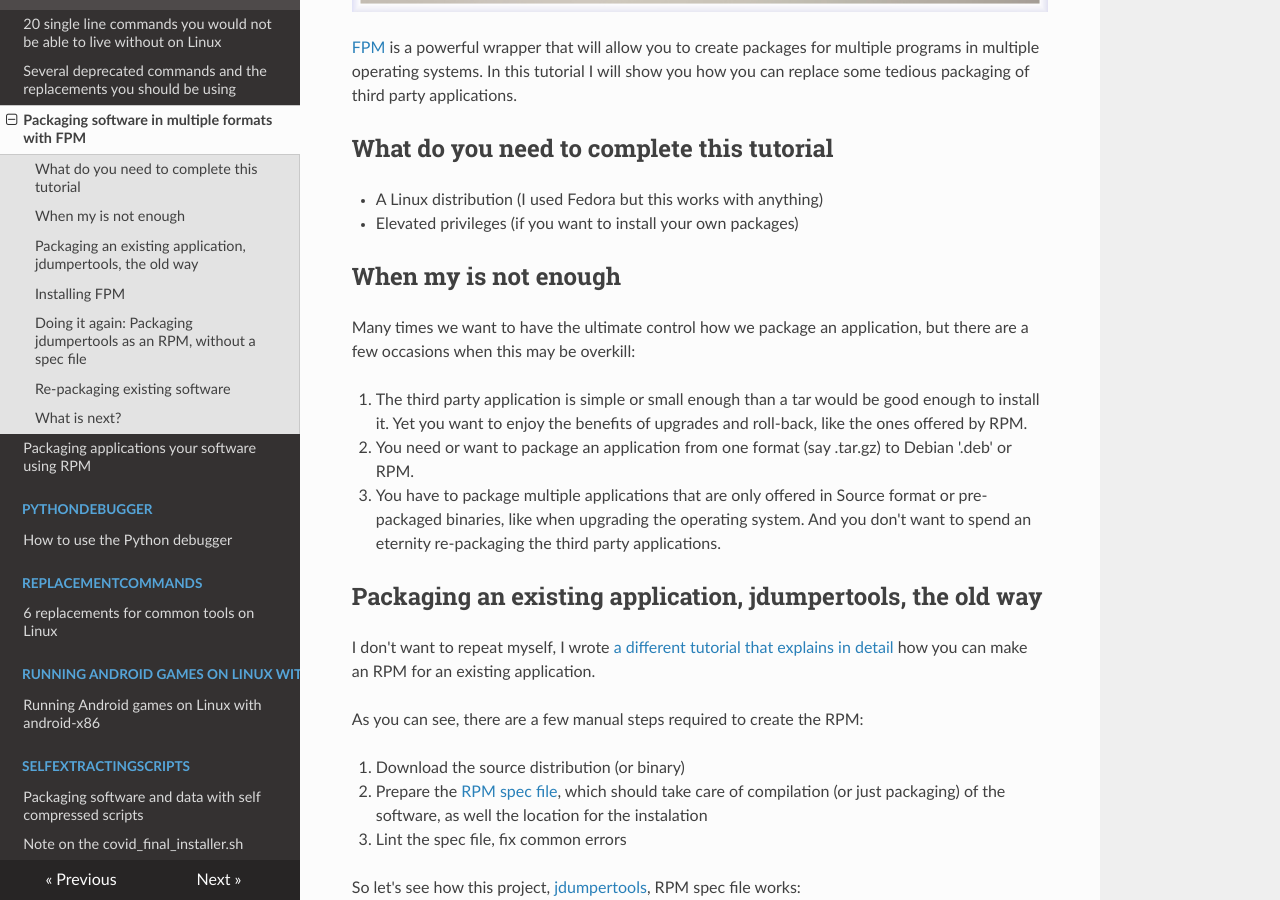
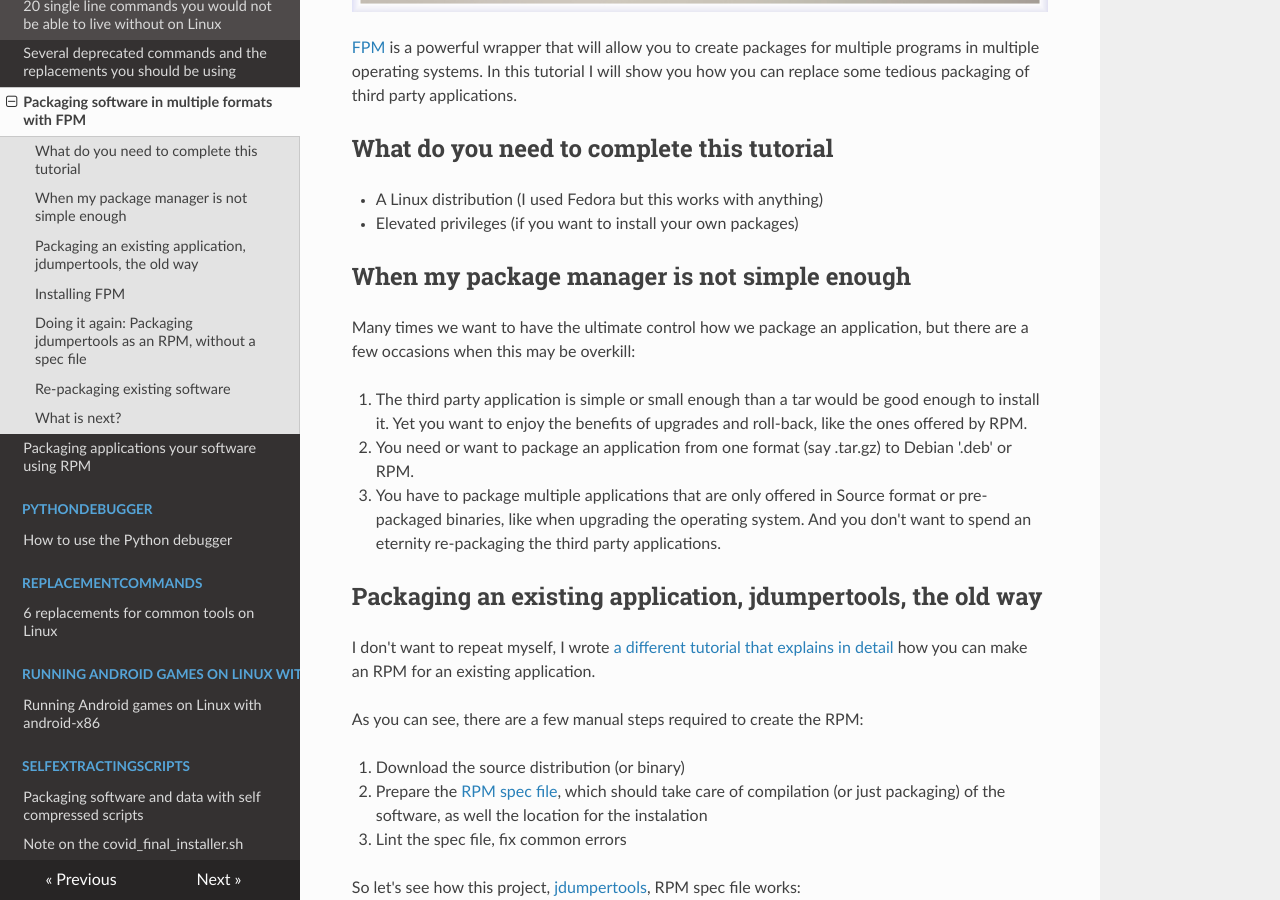
Before and after one commit to josevnz/tutorials, an MkDocs documentation site: the page built from docs/GettingStartedWithFpm.md, in a window 1280 px wide and 900 px high, scrolled down 1071 px. Built offline with MkDocs 1.6.1, drawn with Linux system fonts in a browser that asks for light colours; nearby versions of some CDN libraries; some of the changed text lies outside the part shown.

Commit message:
Changes for the site.

```diff
--- a/docs/GettingStartedWithFpm.md
+++ b/docs/GettingStartedWithFpm.md
@@ -11,7 +11,7 @@
 * A Linux distribution (I used Fedora but this works with anything)
 * Elevated privileges (if you want to install your own packages)
 
-## When my <insert name here> is not enough
+## When my package manager is not simple enough
 
 Many times we want to have the ultimate control how we package an application, but there are
 a few occasions when this may be overkill:
```
Also changed, not shown: other parts of docs/GettingStartedWithFpm.md (+1 -1 lines).
